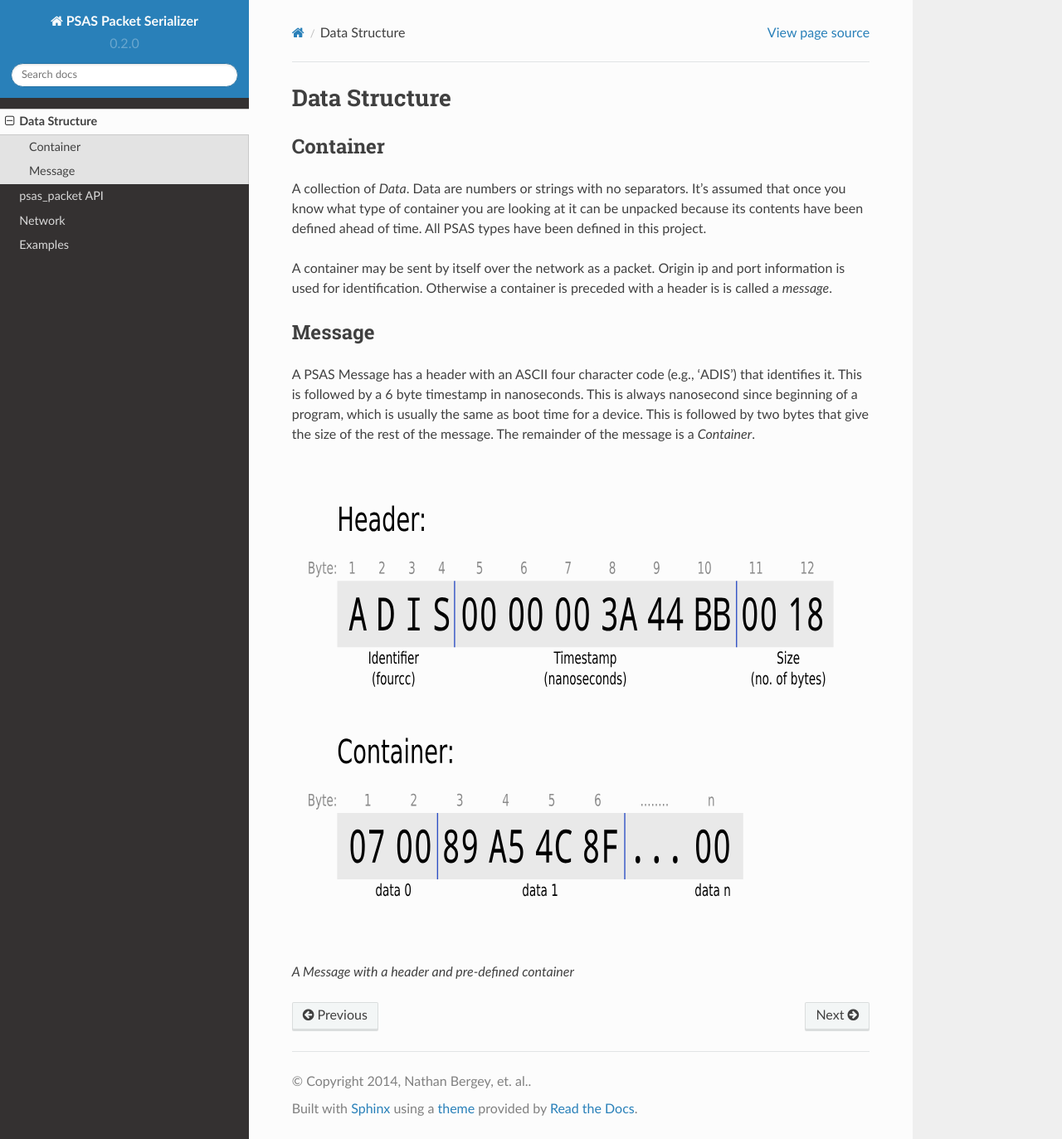
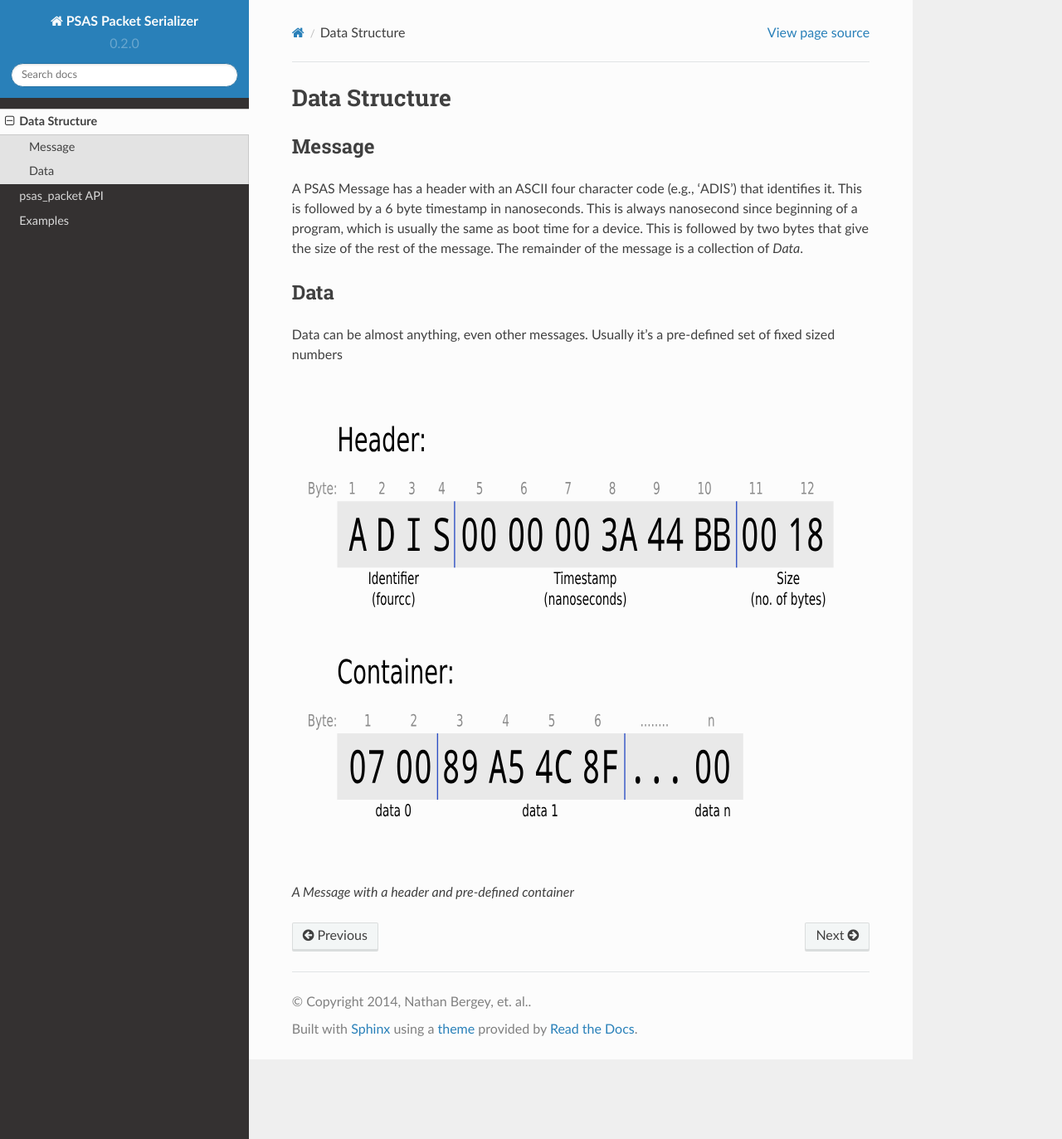
Before and after one commit to psas/psas_packet, a Sphinx documentation site: the page built from docs/packet.rst, in a window 1280 px wide and 1373 px high. Shown: the whole window at 83% size. Built offline with Sphinx 7.4.7 and the Read the Docs theme 2.0.0, drawn with Linux system fonts in a browser that asks for light colours.

Commit message:
minor docs update

```diff
--- a/docs/index.rst
+++ b/docs/index.rst
@@ -8,7 +8,6 @@ PSAS Packet Serializer
 
        packet
        api
-       network
        examples
 
 `Portland State Aerospace Society <http://psas.pdx.edu/>`_  (PSAS) is a student
--- a/docs/packet.rst
+++ b/docs/packet.rst
@@ -1,19 +1,6 @@
 ==============
 Data Structure
 ==============
-
-
-Container
-=========
-
-A collection of *Data*. Data are numbers or strings with no separators. It's
-assumed that once you know what type of container you are looking at it can be
-unpacked because its contents have been defined ahead of time. All PSAS types
-have been defined in this project.
-
-A container may be sent by itself over the network as a packet. Origin ip and
-port information is used for identification. Otherwise a container is preceded
-with a header is is called a *message*.
 
 
 Message
@@ -24,7 +11,14 @@ that identifies it. This is followed by a 6 byte timestamp in nanoseconds.
 This is always nanosecond since beginning of a program, which
 is usually the same as boot time for a device. This is followed by two bytes
 that give the size of the rest of the message. The remainder of the message
-is a *Container*.
+is a collection of *Data*.
+
+Data
+====
+
+Data can be almost anything, even other messages. Usually it's a pre-defined
+set of fixed sized numbers
+
 
 .. figure:: diagrams/definition.svg
     :scale: 100 %
```
Also changed, not shown: docs/api.rst (+9 -0 lines), docs/network.rst (deleted, +0 -21 lines).
